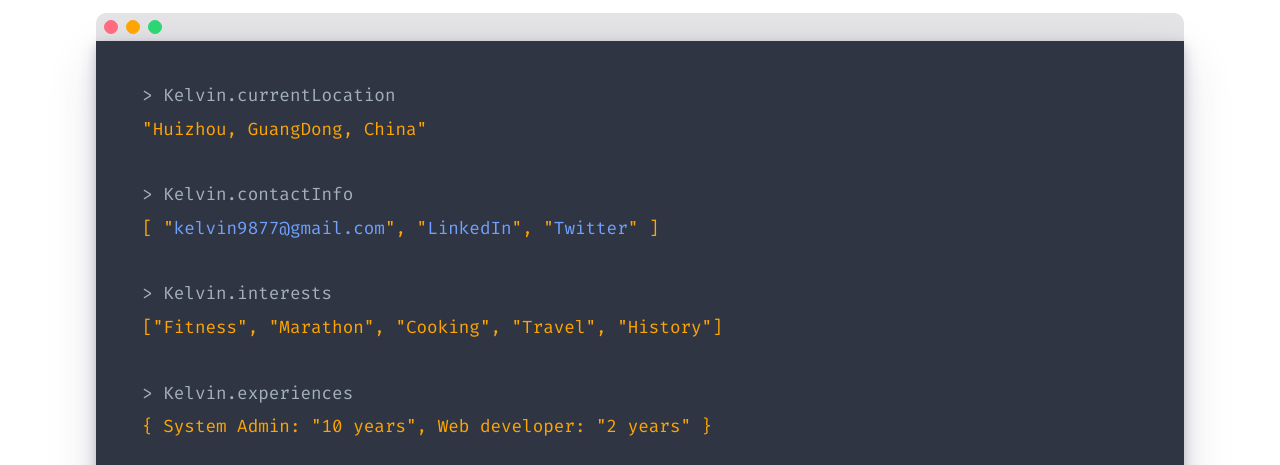
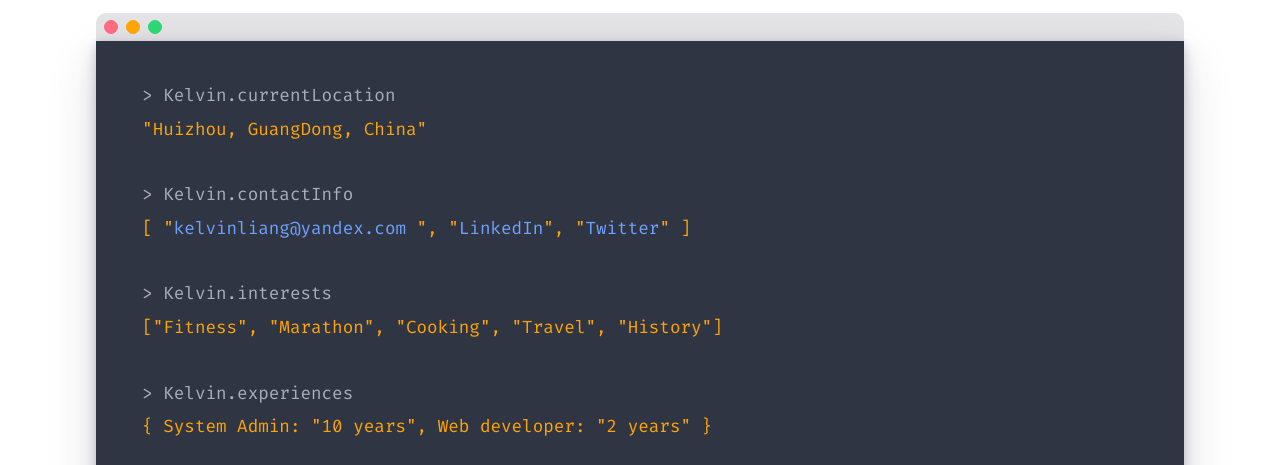
Before and after one commit to kelvin8773/portfolio, a website built with webpack: page dist/index.html in a window 1280 px wide. Shown: the part 335-800 px from the top of the page. Built offline with nearby package versions, Linux system fonts and the light colour scheme; files whose address does not match are found by name; a web font is replaced by a local one.

Commit message:
update new email address

```diff
--- a/dist/index.html
+++ b/dist/index.html
@@ -34,7 +34,7 @@
   <header class="container">
     <div id="header-bar" class="my-3 d-flex justify-content-between align-items-center">
       <a href="#main-projects-title" class="header-link">Projects</a>
-      <a href="#" class="profile-link">
+      <a href="/" class="profile-link">
         <img id="profile-picture" src="./asset/image/kelvin-2019-square.png" alt="profile picture">
       </a>
       <a href="#footer-contact" class="header-link">Contact</a>
@@ -72,11 +72,14 @@
               <div class="grey mb-3">
                 > Kelvin.contactInfo
               </div>
-              <div class="orange">[
-                "<a href="mailto:kelvin9877@gmail.com" target="_blank">kelvin9877@gmail.com</a>",
+              <div class="orange">
+                [
+                "<a href="mailto:kelvinliang@yandex.com" target="_blank">kelvinliang@yandex.com
+                </a>",
                 "<a href="https://www.linkedin.com/in/kelvin9877" target="_blank">LinkedIn</a>",
                 "<a href="https://twitter.com/Kelvin9877" target="_blank">Twitter</a>"
-                ]</div>
+                ]
+              </div>
             </div>
 
             <div class="m-3 mb-5">
```
